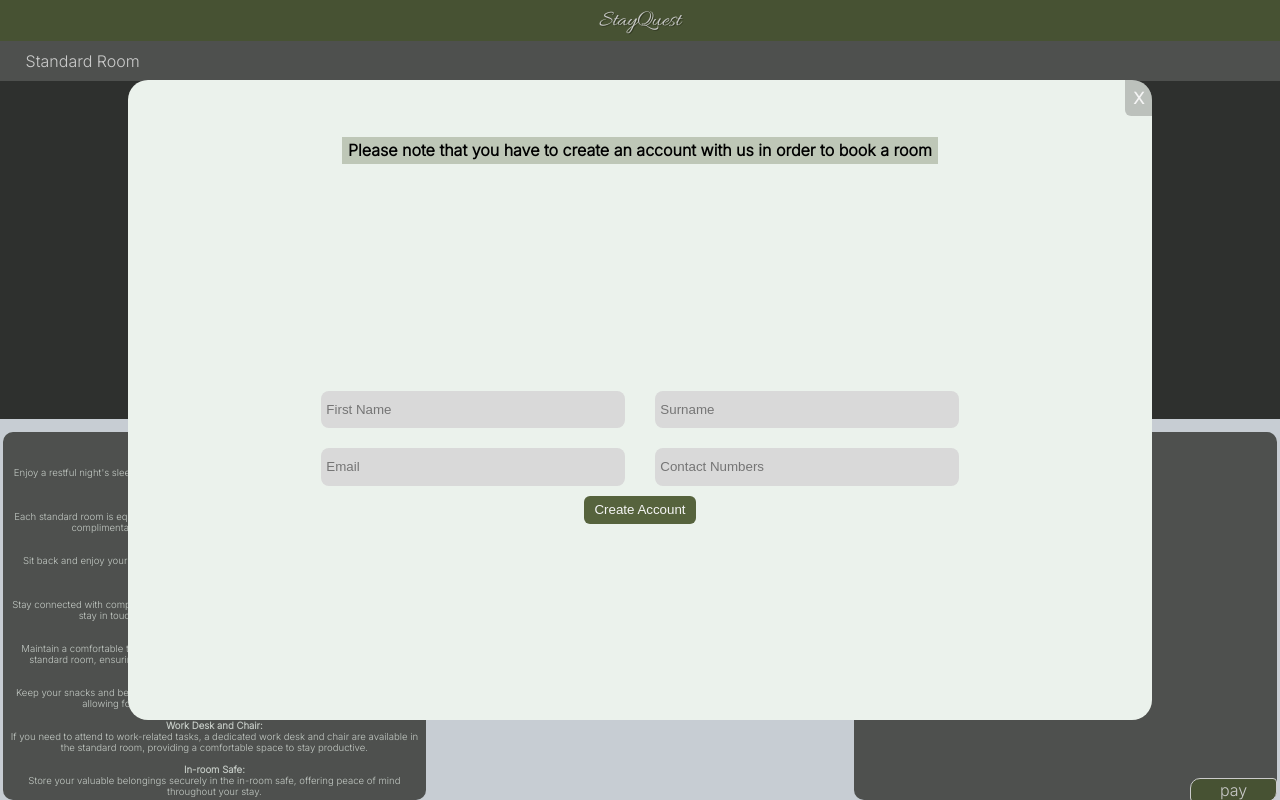
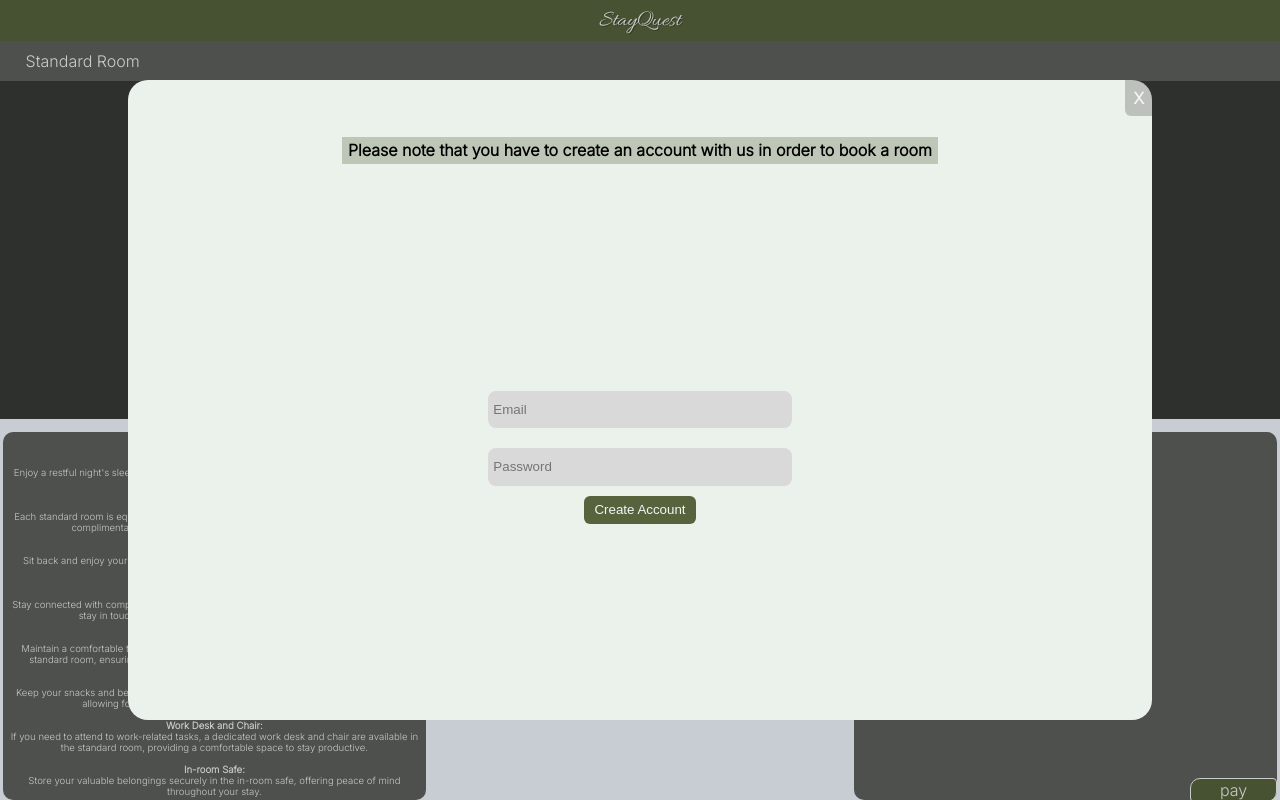
Before and after one commit to molokochris/StayQuest-Hotel, a React (Vite) app: page /rooms/standard-room in a window 1280 px wide. Built offline with nearby package versions, Linux system fonts and the light colour scheme; a web font is replaced by a local one.

Commit message:
authentication

```diff
--- a/src/Components/Modal.jsx
+++ b/src/Components/Modal.jsx
@@ -6,7 +6,17 @@ import { auth } from "../config/firebase";
 
 export default function Modal({ openModal, setOpenModal }) {
   const [showPay, setShowPay] = useState(false);
+  const [email, setEmail] = useState("");
+  const [password, setPassword] = useState("");
+  // const [firstName, setFirstName] = useState("");
+  // const [surname, setSurname] = useState("");
+  // const [contactNum, setContactNum] = useState("");
 
+  const register = () => {
+    createUserWithEmailAndPassword(auth, email, password).then(() => {
+      alert("registered successfully");
+    }).catch((error) => console.log("something went wrong: ", error))
+  };
 
   return (
     <div className="modal1-container">
@@ -23,16 +33,39 @@ export default function Modal({ openModal, setOpenModal }) {
           </h4>
         </div>
         <div className="form">
-          <div className="names">
-            <input type="text" placeholder="First Name" />
-            <input type="text" placeholder="Surname" />
+          {/* <div className="names">
+            <input
+              type="text"
+              placeholder="First Name"
+              onChange={(e) => setFirstName(e.target.value)}
+            />
+            <input
+              type="text"
+              placeholder="Surname"
+              onChange={(e) => setSurname(e.target.value)}
+            />
+          </div> */}
+          <div className="contacts">
+            <input
+              type="email"
+              placeholder="Email"
+              onChange={(e) => setEmail(e.target.value)}
+            />
+            {/* <input
+              type="number"
+              placeholder="Contact Numbers"
+              onChange={(e) => setContactNum(e.target.value)}
+            /> */}
           </div>
-          <div className="contacts">
-            <input type="email" placeholder="Email" />
-            <input type="number" placeholder="Contact Numbers" />
+          <div className="password-div">
+            <input
+              type="password"
+              placeholder="Password"
+              onChange={(e) => setPassword(e.target.value)}
+            />
           </div>
           <div className="submit">
-            <button type="submit">Create Account</button>
+            <button onClick={register}>Create Account</button>
           </div>
         </div>
       </div>
--- a/src/assets/stylesheets/modal1.css
+++ b/src/assets/stylesheets/modal1.css
@@ -64,6 +64,11 @@
     flex-direction: row;
     justify-content: center;
 }
+.password-div {
+  width: 100%;
+  display: flex;
+  justify-content: center;
+}
 .submit {
     width: 100%;
     display: flex;
```
